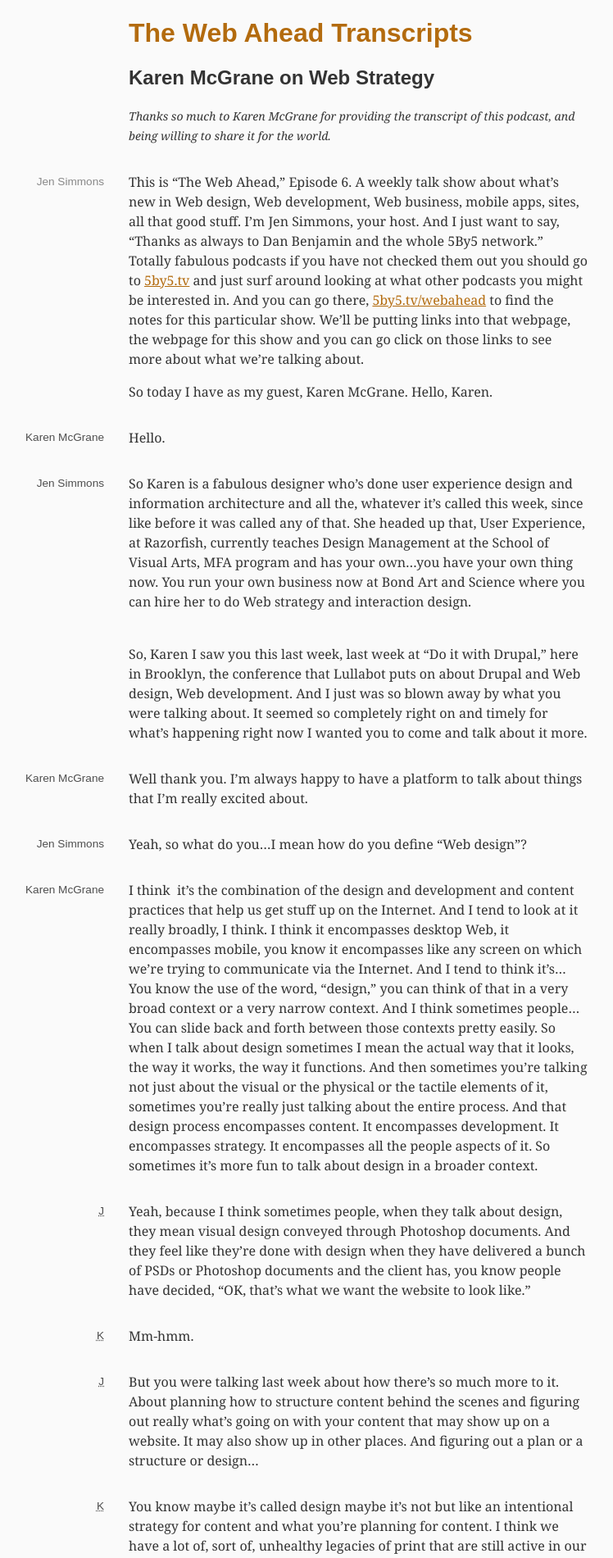
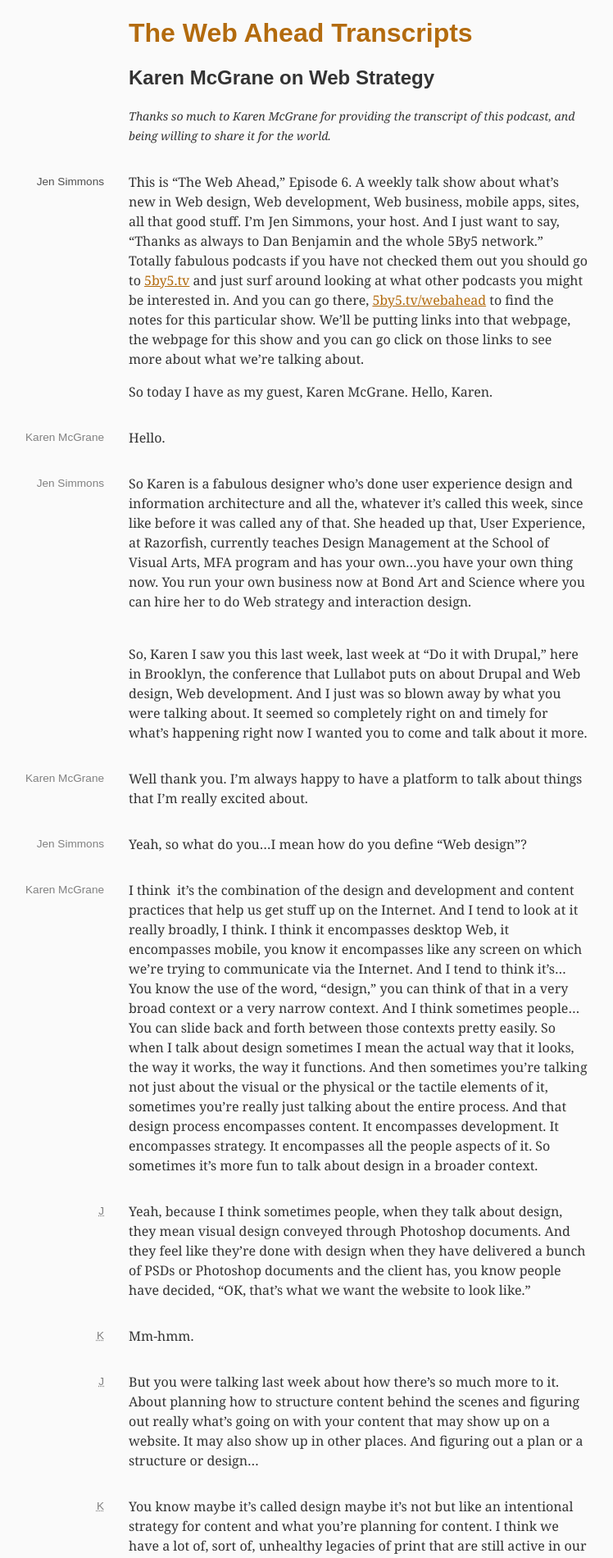
Before and after one commit to jensimmons/webahead-transcripts, a Jekyll site: the page built from _posts/transcripts/2011-10-19-006.html, in a window 1280 px wide. Shown: the top 1901 px of the page at 82% size, without its empty margins (223-971 px from the left). Built offline with Jekyll 4.4.1, drawn with Linux system fonts in a browser that asks for light colours; Markdown is read by kramdown in place of the engine named in the settings.

Commit message:
a few further adjustments to the text color of speaker names

```diff
--- a/css/style.css
+++ b/css/style.css
@@ -58,7 +58,7 @@
 }
 dt {
   clear: both;
-  color: #494949;
+  color: #666;
   display: block;
   float: left;
   margin: 0 0.75em 0 0;
@@ -70,11 +70,11 @@
 }
 dt:first-child,
 dt:nth-child(3) {
-  color: #888;
+  color: #4e4e4e;
 }
 @media (min-width:560px) {
   dt {
-    color: #4e4e4e;
+    color: #808080;
     font-size: 1em;
     background: none;
     padding: 0;
```
